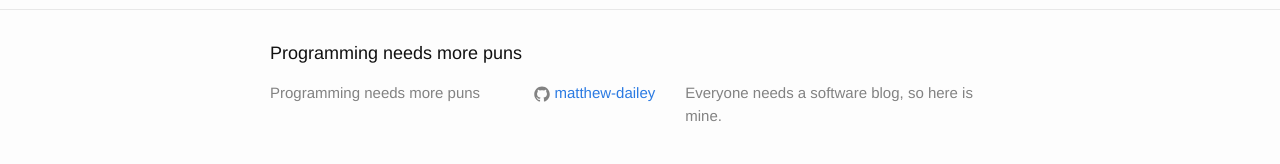
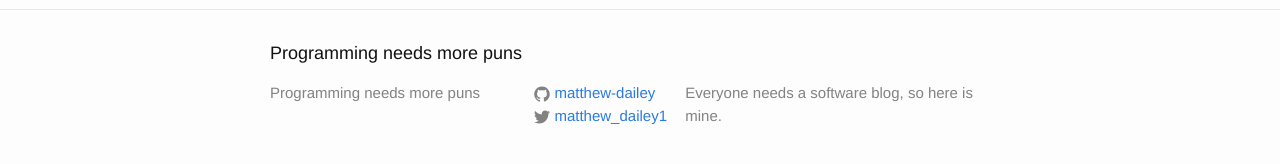
Before and after one commit to matthew-dailey/matthew-dailey.github.io, a Jekyll site: the page built from index.html, in a window 1280 px wide. Shown: the part 467-631 px from the top of the page. Built offline with Jekyll 4.4.1, drawn with Linux system fonts in a browser that asks for light colours.

Commit message:
included twitter_username

```diff
--- a/_config.yml
+++ b/_config.yml
@@ -5,7 +5,7 @@ description: > # this means to ignore newlines until "baseurl:"
     Everyone needs a software blog, so here is mine.
 baseurl: "" # the subpath of your site, e.g. /blog/
 url: "" # the base hostname & protocol for your site
-#twitter_username: jekyllrb
+twitter_username: matthew_dailey1
 github_username:  matthew-dailey
 safe: true
 
```
